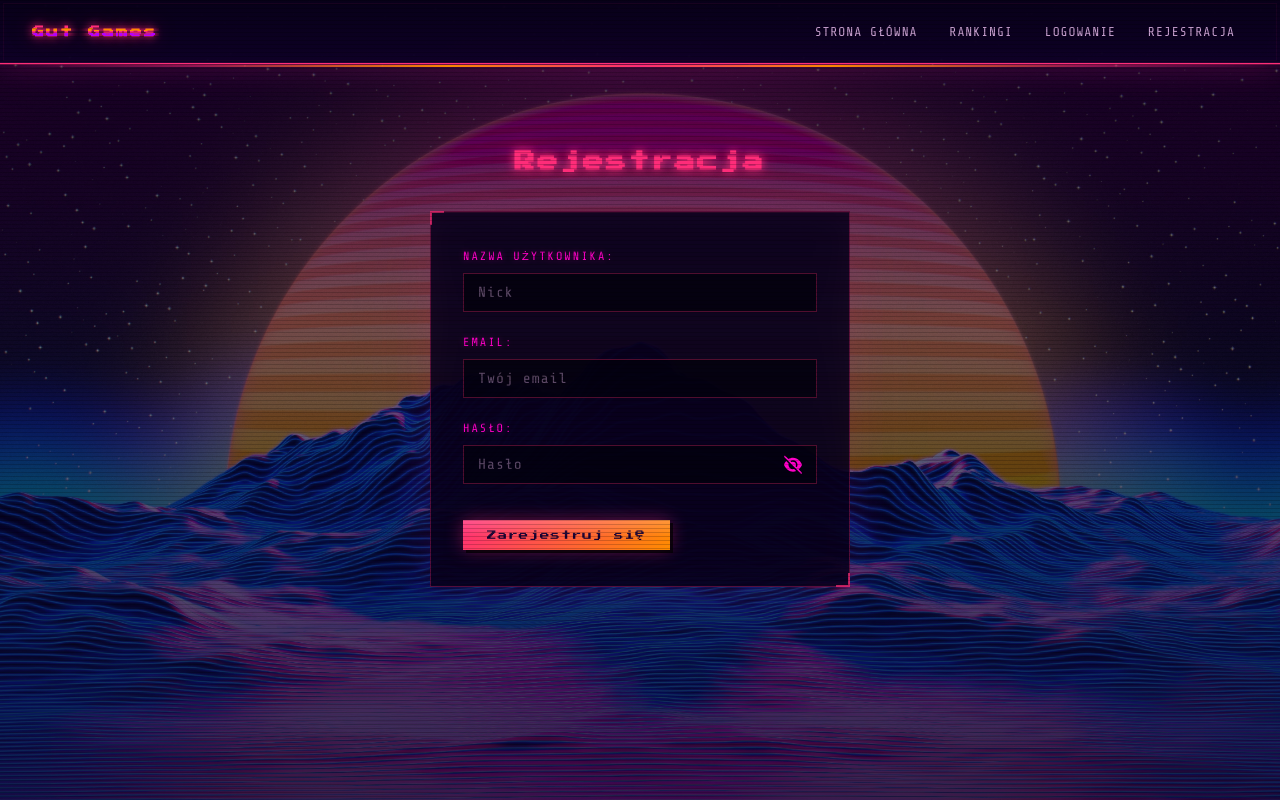
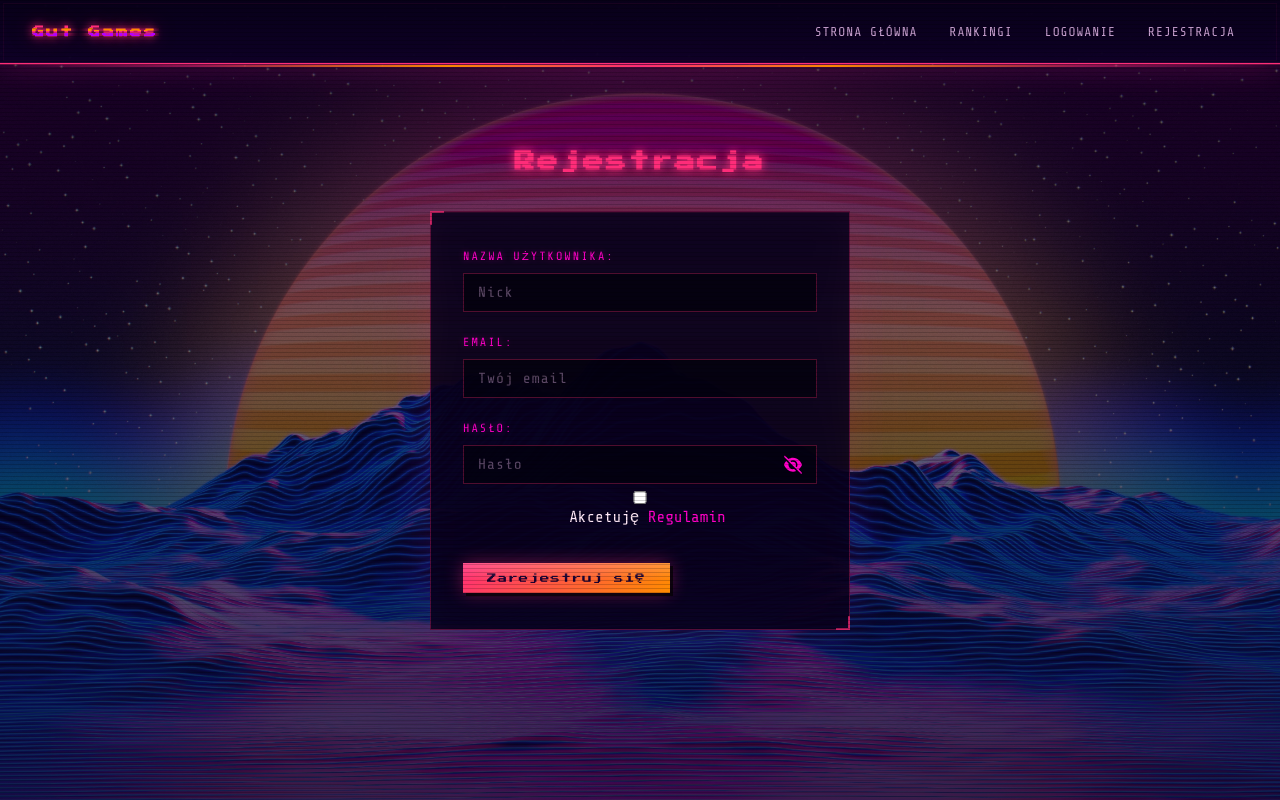
Before and after one commit to HI-CCUP/gut-games, a React (Vite) app in the folder react-app/: page /register in a window 1280 px wide. Built offline with nearby package versions, Linux system fonts and the light colour scheme; no server answers.

Commit message:
last commit efore die

```diff
--- a/react-app/src/pages/Register.jsx
+++ b/react-app/src/pages/Register.jsx
@@ -97,6 +97,9 @@ export default function Register() {
               />
             </button>
           </div>
+          <div>
+            <input type="checkbox" required/><span style={{marginLeft: "30%"}}>Akcetuję <a href="../../Terms_of_conditions.pdf" target="_blank" >Regulamin</a></span>
+          </div>
         </div>
 
         <button type="submit">Zarejestruj się</button>
```
Also changed, not shown: 1 other file (tests, documents, lock files or other folders).
